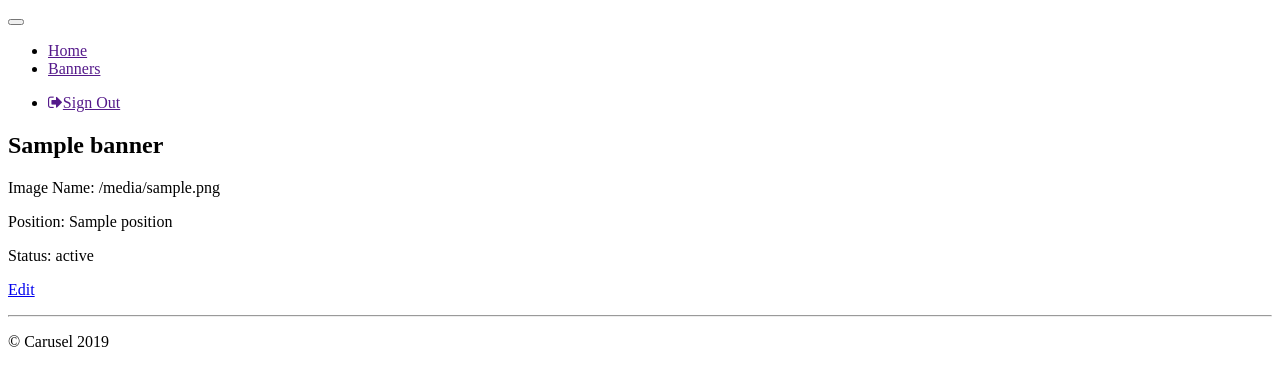
After one commit to Aersum/Pyramid-carusel, a Python web app: template carusel/templates/banner_view.jinja2 in a window 1280 px wide. The commit adds this page. Shown: the top 386 px of the page. Run offline with Jinja, Linux system fonts and the light colour scheme; the template is opened without the code that fills it: most values are stand-ins (such as "Sample title", 1, 10 or a date in 2020); some libraries are stand-ins or nearby versions.

Commit message:
Add banner view

```diff
--- /dev/null
+++ b/carusel/templates/banner_view.jinja2
@@ -0,0 +1,28 @@
+{% extends 'layout.jinja2' %}
+
+{% block title %}{{banner.title_name}}{% endblock %}
+
+{% block content %}
+    <div class="container">
+        <h2>{{banner.title_name}}</h2>
+        <div class="row">
+            <div class="col-md-6">
+                {% if request.user %}
+                <p>
+                   <img class="img-fluid" src="{{banner.url_link}}/resized/{{banner.image}}" alt="{{banner.title_name}}" width="100%"/>
+                </p>
+                {% endif %}
+            </div>
+            <div class="col-md-6">
+                <p>Image Name: {{ banner.image }}</p>
+                <p>Position: {{ banner.position }}</p>
+                <p>Status: {{ banner.status }}</p>
+                <p>
+                    <a class="btn btn-info" role="button" href="{{edit_url}}">
+                        Edit
+                    </a>
+                </p>
+            </div>
+        </div>
+    </div>
+{% endblock %}
--- a/carusel/templates/index.jinja2
+++ b/carusel/templates/index.jinja2
@@ -15,9 +15,6 @@
                 <img class="img-fluid" src="{{banner.url_link}}/resized/{{banner.image}}" alt="{{banner.title_name}}"/>
                 </li>
             {% endfor %}
-                <!-- <li>
-                <img src="https://cdn.images.express.co.uk/img/dynamic/151/590x/great-pyramid-996800.jpg" />
-                </li> -->
             </ul>
         </div>
         </div>
```
Also changed, not shown: carusel/views/default.py (+23 -1 lines).
